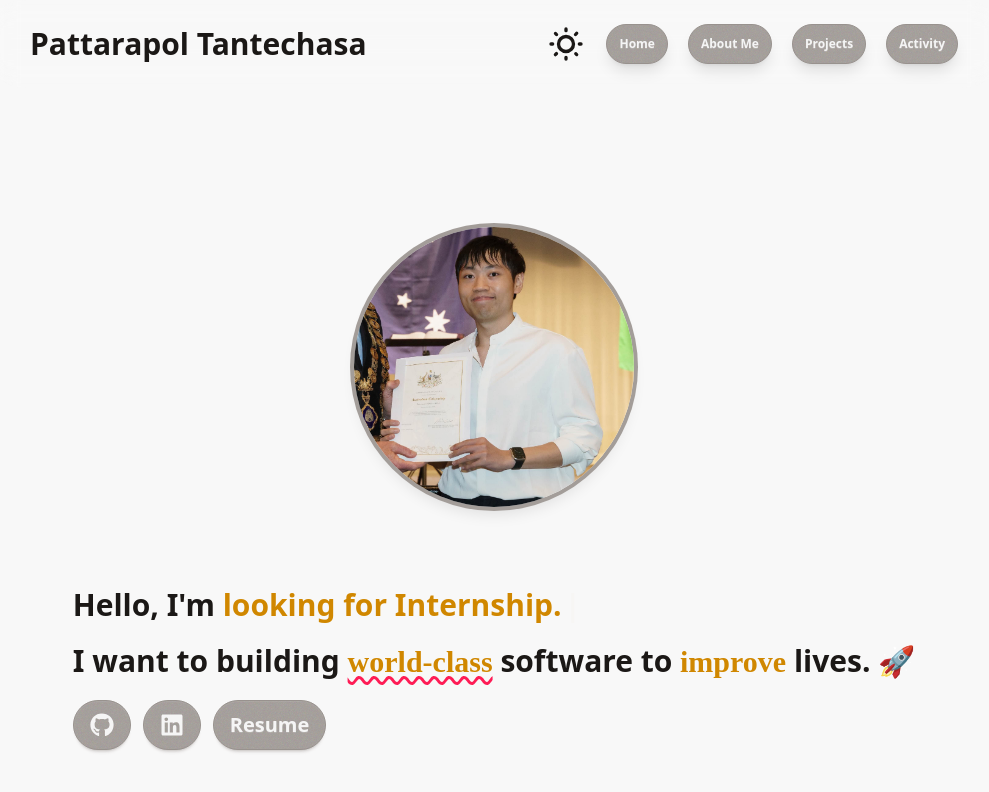
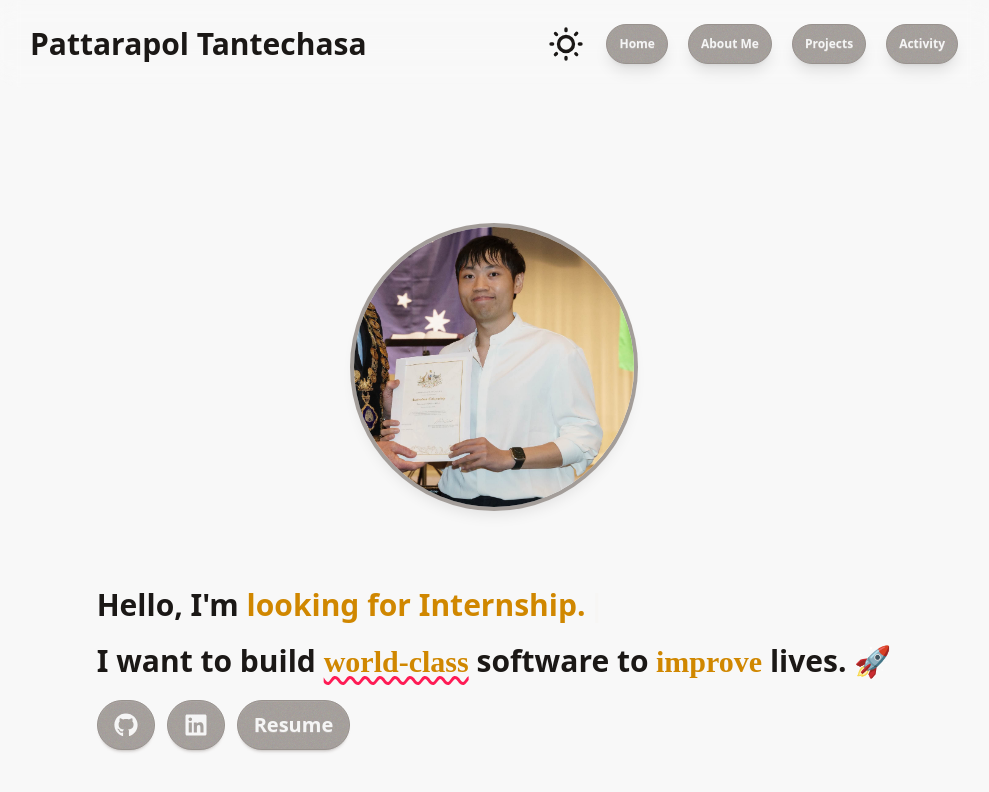
Before and after one commit to froyplus000/Personal-Portfolio, a React (Vite) app: page / in a window 1280 px wide. Shown: the top 792 px of the page, without its empty margins (146-1135 px from the left). Built offline with nearby package versions, Linux system fonts and the light colour scheme; a web font is replaced by a local one.

Commit message:
Update Hero.tsx

```diff
--- a/src/components/Hero/Hero.tsx
+++ b/src/components/Hero/Hero.tsx
@@ -31,7 +31,7 @@ function Hero() {
           </span>
         </h1>
         <p className="text-xl md:text-3xl mt-5">
-          I want to building{" "}
+          I want to build{" "}
           <span className="text-accent font-primary hover:text-4xl transition-all duration-500 font-bold underline underline-offset-4 decoration-wavy decoration-error">
             world-class
           </span>{" "}
```
